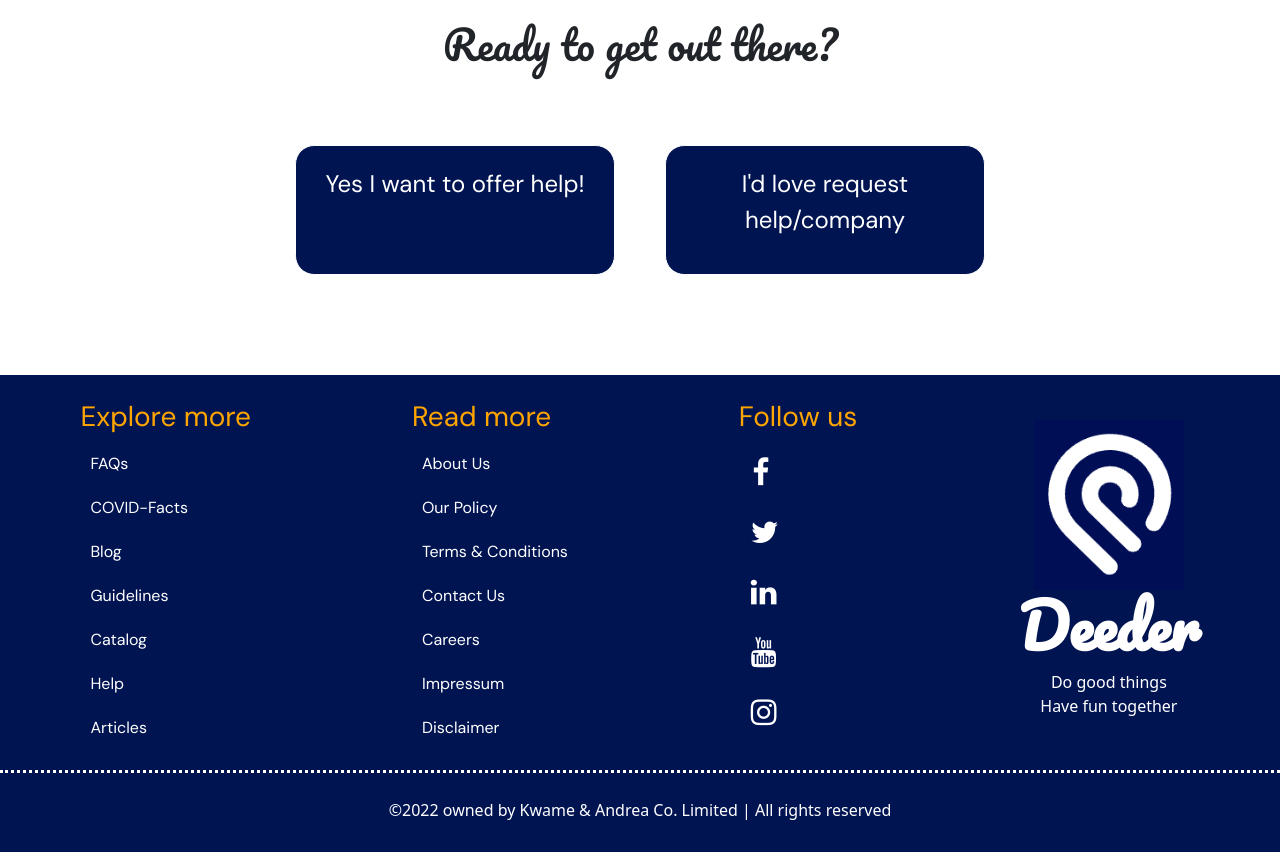
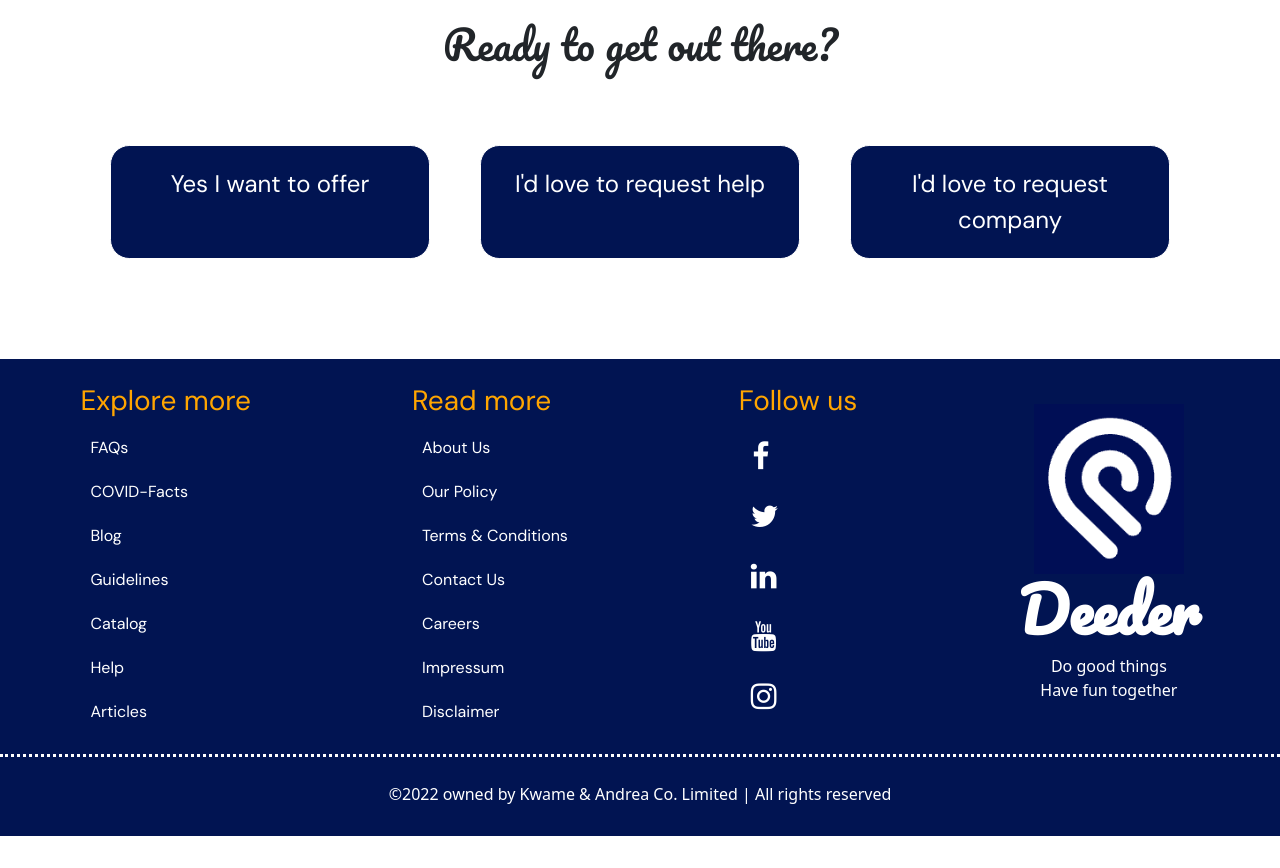
Before and after one commit to Andrea-Brezanova/deeder, a React (Create React App) app in the folder frontend/: page /about in a window 1280 px wide. Shown: the part 1640-2508 px from the top of the page. Built offline with nearby package versions, Linux system fonts and the light colour scheme.

Commit message:
added redirect to how-it-works page

```diff
--- a/frontend/src/App.js
+++ b/frontend/src/App.js
@@ -31,9 +31,7 @@ function App() {
           <Route path="protected" element={<Protected />}>
             <Route path="profile" element={<Profile />} />
             <Route path="offer-help" element={<OfferHelp />} />
-            <Route path="get-help" element={<GetHelp />} >
-              {/* <Route path="search-bar" element={<SearchBar />} /> */}
-            </Route>
+            <Route path="get-help" element={<GetHelp />} />
             <Route path="offer-company" element={<OfferCompany />} />
             <Route path="get-company" element={<GetCompany />} />
           </Route>
--- a/frontend/src/Components/About.js
+++ b/frontend/src/Components/About.js
@@ -1,7 +1,10 @@
 import React from "react";
 import { Navigate, useNavigate, NavLink } from "react-router-dom";
+import FunctionClick from "./FunctionClick";
 
 export default function About() {
+  const navigate = useNavigate;
+
   return (
     <>
       <div>
@@ -110,16 +113,7 @@ export default function About() {
         <div className="action">
           <p>Ready to get out there?</p>
         </div>
-        <div className="action-container">
-          <div className="main-body action-container">
-            <NavLink className="offer-help" to="posts">
-              <p className="blue-buttons">Yes I want to offer help!</p>
-            </NavLink>
-            <NavLink className="offer-help" to="protected/get-help">
-              <p className="blue-buttons">I'd love request help/company</p>
-            </NavLink>
-          </div>
-        </div>
+        <FunctionClick />
       </div>
     </>
   );
--- /dev/null
+++ b/frontend/src/Components/FunctionClick.js
@@ -0,0 +1,28 @@
+import { useNavigate, NavLink } from "react-router-dom";
+
+function FunctionClick() {
+  const navigate = useNavigate();
+
+  return (
+    <>
+      <div className="action-container">
+      <div className="main-body action-container">
+
+          <NavLink to="/posts" className="blue-buttons offer-help">Yes I want to offer</NavLink>
+
+
+          <NavLink to="/protected/get-help" className="blue-buttons offer-help">
+            I'd love to request help
+          </NavLink>
+
+          <NavLink to="/protected/get-company" className="blue-buttons offer-help">
+            I'd love to request company
+          </NavLink>
+
+        </div>
+      </div>
+    </>
+  );
+}
+
+export default FunctionClick;
--- a/frontend/src/Components/GetCompany.js
+++ b/frontend/src/Components/GetCompany.js
@@ -47,11 +47,11 @@ export default function GetHelp() {
       <div className="request-body">
         <div className="request-form">
           <p className="request-info">
-            Please fill out the form below. Remember to say what matters!
+            Ask for company here. <br />Remember to say what matters!
           </p>
           <form onSubmit={handleSubmit(onSubmit)}>
             <textarea
-              placeholder="Write something about yourself and get in touch!"
+              placeholder="Write something about yourself or what you are looking for!"
               {...register("body", { required: true })}
             ></textarea>
             {errors.body && (
--- a/frontend/src/Components/GetHelp.js
+++ b/frontend/src/Components/GetHelp.js
@@ -47,11 +47,13 @@ export default function GetHelp() {
       <div className="request-body">
         <div className="request-form">
           <p className="request-info">
-            Please fill out the form below. Remember to say what matters!
+            Ask for help in the form below.
+            <br />
+            Make sure to offer back cookies!
           </p>
           <form onSubmit={handleSubmit(onSubmit)}>
             <textarea
-              placeholder="Write something about yourself and get in touch!"
+              placeholder=" Describe what you need help with here. "
               {...register("body", { required: true })}
             ></textarea>
             {errors.body && (
--- a/frontend/src/Components/OfferHelp.js
+++ b/frontend/src/Components/OfferHelp.js
@@ -9,10 +9,10 @@ import { Navigate, useNavigate } from "react-router-dom";
 function OfferHelp() {
   return (
     <>
-      <div>PULL USER DATA FROM DB</div>
+      <div></div>
       <div className="offer">
         <form>
-          <textarea placeholder="Write something about yourself and get in touch!">
+          <textarea placeholder="Write something about yourself or what you have in mind!">
 
           </textarea>
           <button className="offer-btn">Send message</button>
```
